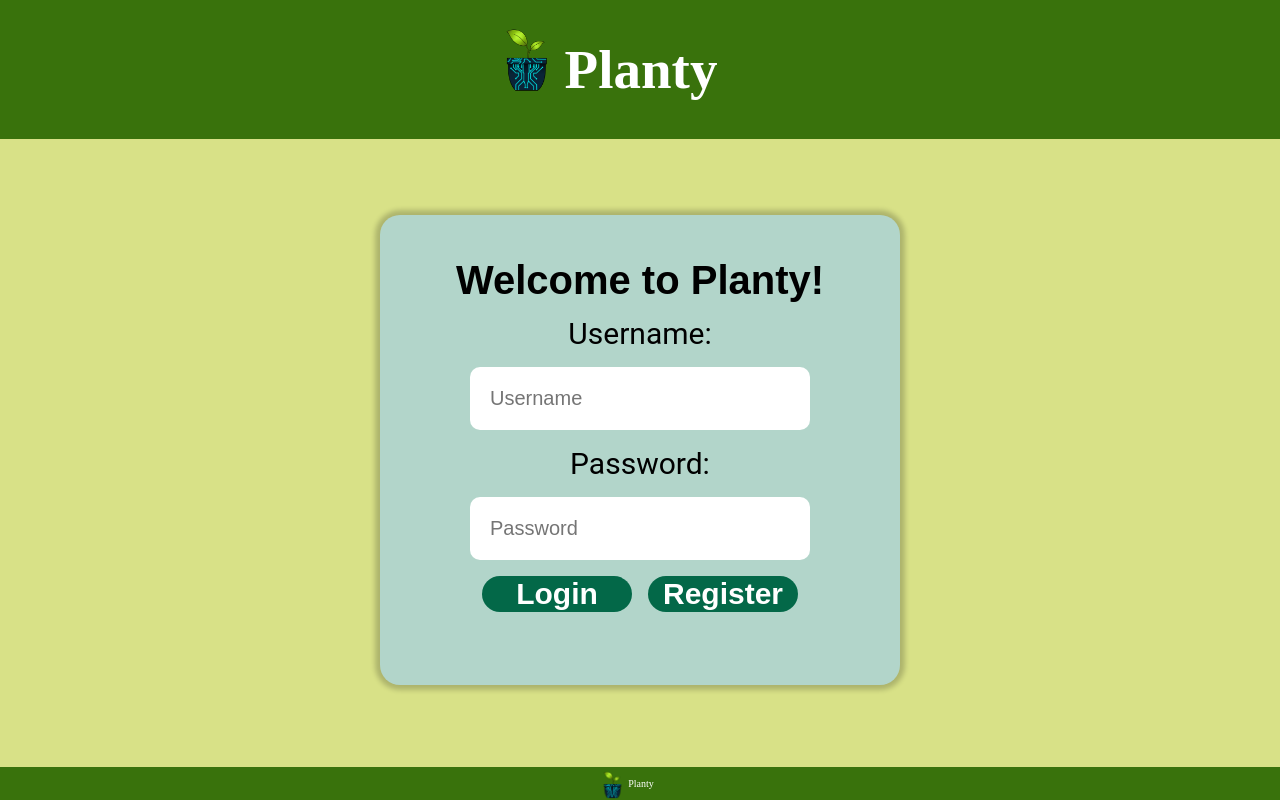
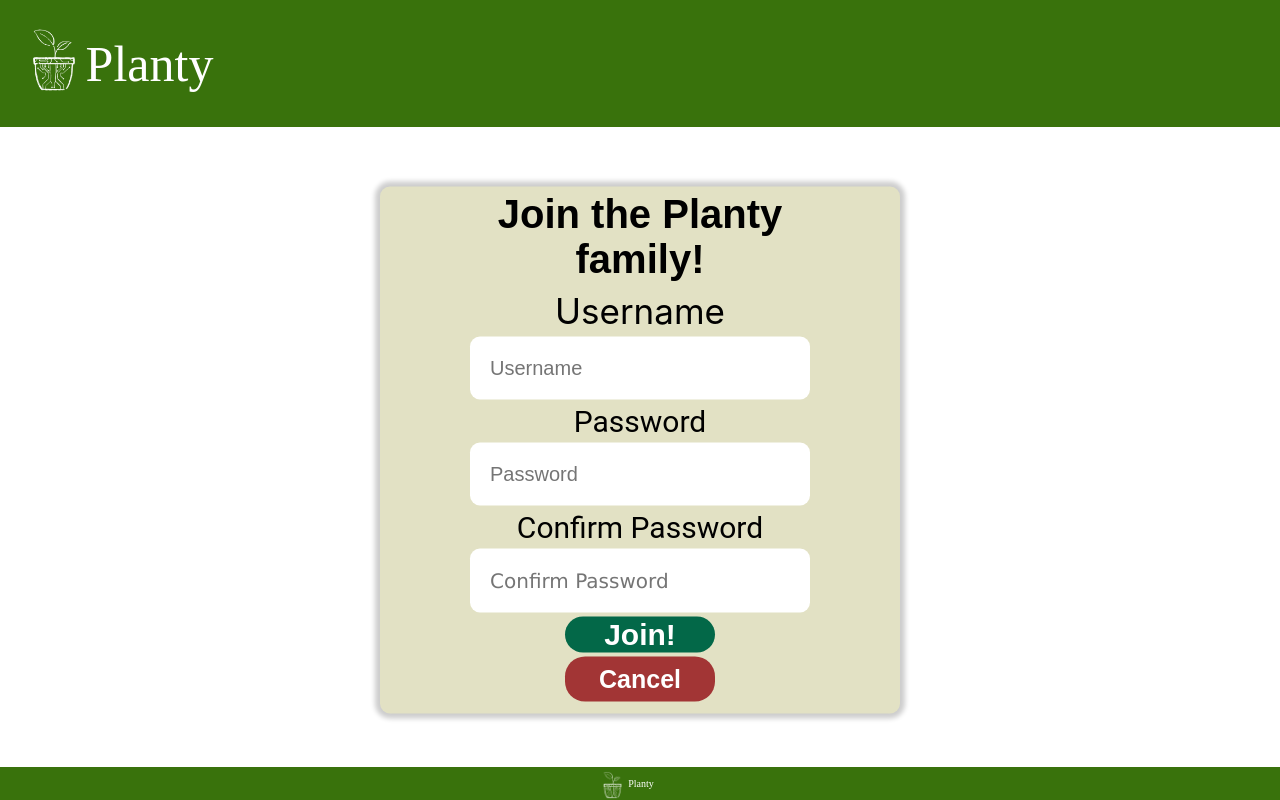
Before and after one commit to TonyNogueron/react-plants, a React (Create React App) app: page / in a window 1280 px wide. Both pictures are taken after a click on the button "Register". Built offline with nearby package versions, Linux system fonts and the light colour scheme.

Commit message:
modifications in logo. Added new features in the CSS

```diff
--- a/src/components/header/Header.css
+++ b/src/components/header/Header.css
@@ -2,7 +2,6 @@ header {
     background-color: #39720C;
     color: #ffffff;
     padding: 1px;
-    text-align: center;
     font-size: 8px;
     font-weight: bold;
     width: 100%;
@@ -11,22 +10,19 @@ header {
 }
 
 header h1{
-    font-size: 55px;
-    font-family: 'Leckerli One', cursive;
+    width: 297px;
+    left: calc(50% - 297px/2 - 583.5px);
+    font-family: 'Leckerli One';
+    font-style: normal;
+    font-weight: 400;
+    font-size: 50px;
+    color: #FFFFFF;
 }
 
 #header_logo{
     position: absolute;
-    top: 0;
     width: 70px;
     height: 70px;
-    background-size: 100px 100px;
-    background-repeat: no-repeat;
-    background-position: center;
-    z-index: 2;
-    cursor: pointer;
-    right: 60%;
-    margin-right: -50px;
-    margin-top: 25px;
-    margin-bottom: 40px;
+    left: 20px;
+    bottom: 80px;
 }
--- a/src/components/text-input-component/TextInput.js
+++ b/src/components/text-input-component/TextInput.js
@@ -72,6 +72,29 @@ export default function Register() {
     );
   };
 
+  const animateToRegister = () => {
+    // get document by id
+    const register = document.getElementById("register_background");
+    const login = document.getElementById("login");
+    // dissapear login
+    login.style.display = "none";
+    // appear register
+    register.style.display = "block";
+
+  };
+
+
+  const cancelRegister = () => {
+    // get document by id
+    const register = document.getElementById("register_background");
+    const login = document.getElementById("login");
+    // dissapear login
+    login.style.display = "block";
+    // appear register
+    register.style.display = "none";
+
+  }
+
   return (
     <>
       <section id="login">
@@ -113,7 +136,8 @@ export default function Register() {
             <button
               type="submit"
               id="register_button"
-              onclick="animateToRegister();"
+              // Onclick will call the function that will animate the register form
+              onClick={animateToRegister}
             >
               Register
             </button>
@@ -134,7 +158,7 @@ export default function Register() {
               id="username"
               name="username"
               placeholder="Username"
-			  onChange={handleUsername}
+			        onChange={handleUsername}
             />
           </li>
           <li>
@@ -148,7 +172,7 @@ export default function Register() {
               id="password"
               name="password"
               placeholder="Password"
-			  onChange={handlePassword}
+			        onChange={handlePassword}
             />
           </li>
           <li>
@@ -170,7 +194,11 @@ export default function Register() {
             </button>
           </li>
           <li>
-            <button type="submit" id="cancel" onclick="cancelRegister();">
+            <button
+            type="submit"
+            id="cancel"
+            onclick={cancelRegister}
+            >
               Cancel
             </button>
           </li>
--- a/src/components/text-input-component/message.css
+++ b/src/components/text-input-component/message.css
@@ -3,7 +3,6 @@ header{
     background-color: #39720C;
     color: #ffffff;
     padding: 1px;
-    text-align: center;
     font-size: 8px;
     font-weight: bold;
     position: fixed;
@@ -16,7 +15,6 @@ footer{
     background-color: #39720C;
     color: #ffffff;
     padding: 1px;
-    text-align: center;
     font-size: 10px;
     font-family: 'Leckerli One', cursive;
     bottom: 0px;
@@ -52,13 +50,14 @@ header h1{
 body {
     font-size: 15px;
     color: rgb(0, 0, 0);
-    background-color: #d8e187;
     margin: 0;
 }
 
 #UserNameHeader{
-    font-size: 30px;
-    font-family: 'Roboto', sans-serif;
+    font-style: normal;
+    font-weight: 400;
+    font-size: 35px;
+    line-height: 44px;
 }
 
 #PasswordHeader{
@@ -68,12 +67,11 @@ body {
 }
 
 #login{
-    background-color: #b2d5ca;
+    background-color: #E2E1C4;
     border-radius: 20px;
-    width: 400px;
-    height: 450px;
+    width: 500px;
+    height: 515px;
     padding: 20px;
-    text-align: center;
     margin-top: 50px;
     margin-bottom: 50px;
     padding : 10px 60px;
@@ -88,9 +86,9 @@ body {
 
 #login h2{
     font-size: 40px;
-    font-weight: bold;
+    font-weight: 400;
+    line-height: 80px;
     font-family: Avant Garde, Avantgarde, Century Gothic, CenturyGothic, AppleGothic, sans-serif;
-    text-align: center;
     margin-bottom: 5px;
 }
 
@@ -99,7 +97,6 @@ body {
     overflow: hidden;
     margin: 0;
     padding: 0;
-    text-align: center;
 }
 
 #login li {
@@ -110,7 +107,7 @@ body {
 
 
 #register{
-    background-color: #43ae8d;
+    background-color: #E2E1C4;
     border-radius: 20px;
     font-size: 30px;
     font-weight: bold;
@@ -180,7 +177,6 @@ body {
     border: none;
     width: 150px;
     cursor: pointer;
-    text-align: center;
 }
 
 #cancel:hover{
@@ -219,13 +215,12 @@ body {
 }
 
 #register_background{
-    background-color: #43ae8d;
+    background-color: #E2E1C4;
     padding: 20px;
     border-radius: 10px;
     width: 400px;
     margin: 0 auto;
     padding: 20px;
-    text-align: center;
     margin-top: 10px;
     padding : 10px 60px;
     font-size: 20px;
@@ -253,7 +248,6 @@ body {
     font-size: 40px;
     font-weight: bold;
     font-family: Avant Garde, Avantgarde, Century Gothic, CenturyGothic, AppleGothic, sans-serif;
-    text-align: center;
     margin-bottom: 5px;
     margin-top: -5px;
 }
@@ -276,7 +270,6 @@ body {
         width: 230px;
         height: 600px;
         padding: 20px;
-        text-align: center;
         margin-top: 20px;
         padding : 10px 60px;
         font-size: 20px;
```
Also changed, not shown: src/images/logo.png.
